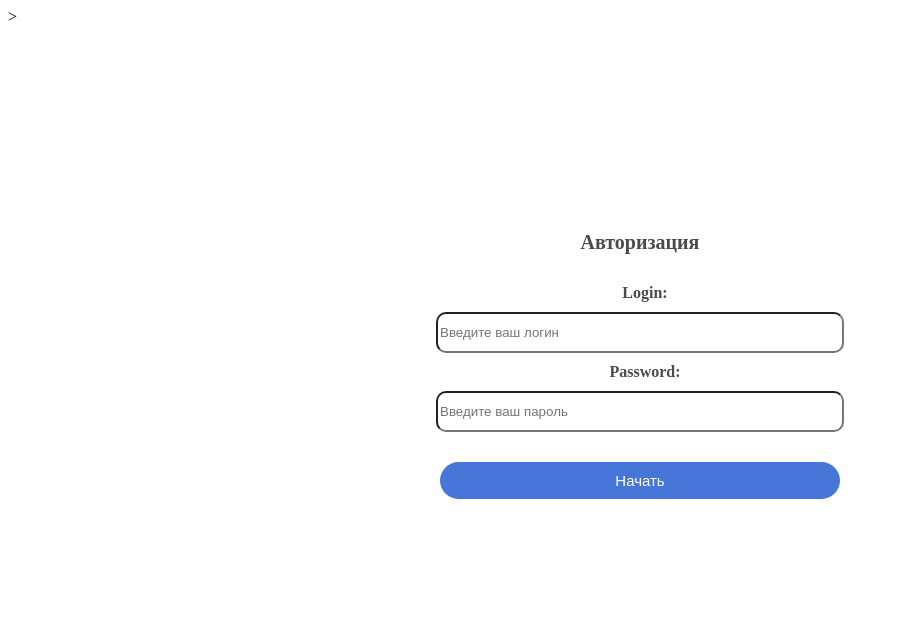
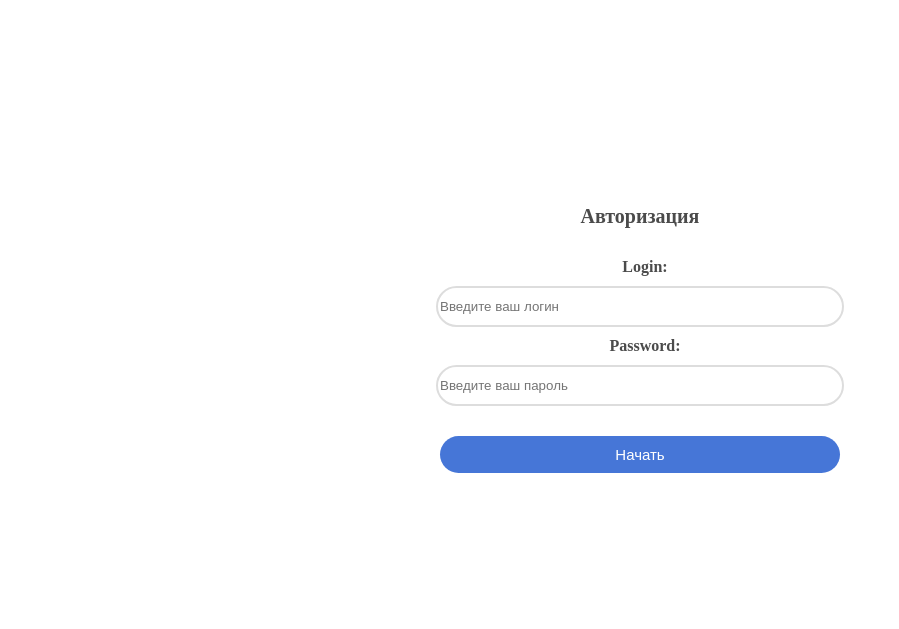
Before and after one commit to them1sin/Teacher-s-Diary, a website: page public/html/index.html in a window 1280 px wide. Shown: the whole page, without its empty margins (0-899 px from the left). Drawn offline with nearby package versions, Linux system fonts and the light colour scheme; files that its build step writes are made by us from their sources.

Commit message:
added new style

```diff
--- a/public/css/index.css
+++ b/public/css/index.css
@@ -1,4 +1,3 @@
-
 
 .authorization_form {
     width: 500px;
@@ -38,7 +37,8 @@
     margin: 0 auto;
     width: 80%;
     height: 35px;
-    border-radius: 10px;
+    border-radius: 25px;
+    border: 2px solid #ddd;
     outline: none;
   }
 
--- a/public/html/index.html
+++ b/public/html/index.html
@@ -3,10 +3,10 @@
 <head>
   <meta charset="UTF-8">
   <meta name="viewport" content="width=device-width, initial-scale=1.0">
-  <title>jQuery Example</title>
-  <link rel="stylesheet" href="css/index.css">
+  <title>Дневник Преподавателя</title>
+  <link rel="stylesheet" href="../css/index.css">
   <script src="https://code.jquery.com/jquery-3.6.0.min.js"></script>
-  <script src="../JavaScript/index_logic.js"></script>>
+  <script src="../JavaScript/index_logic.js"></script>
 </head>
 <body>
   <div class="authorization_form">
```
